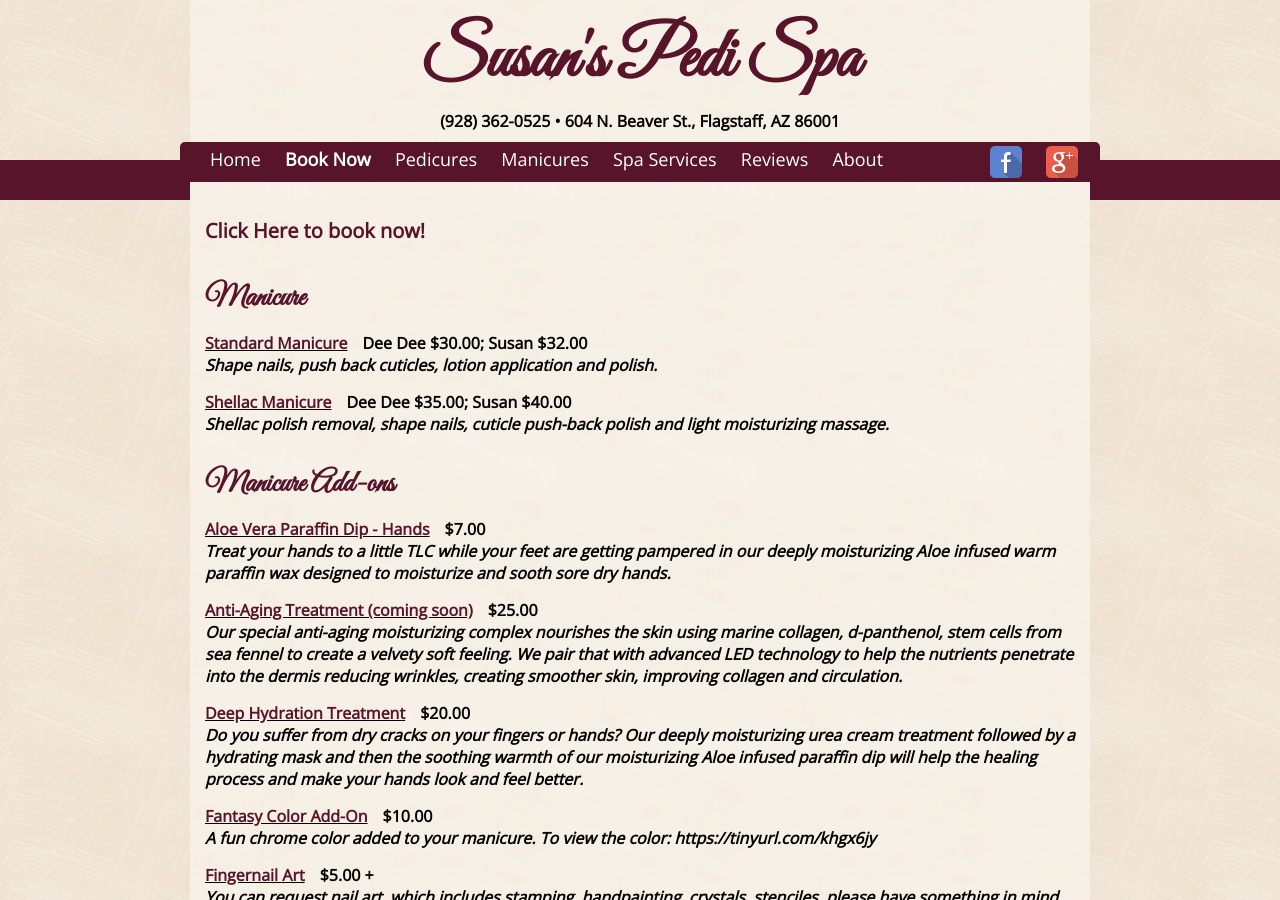
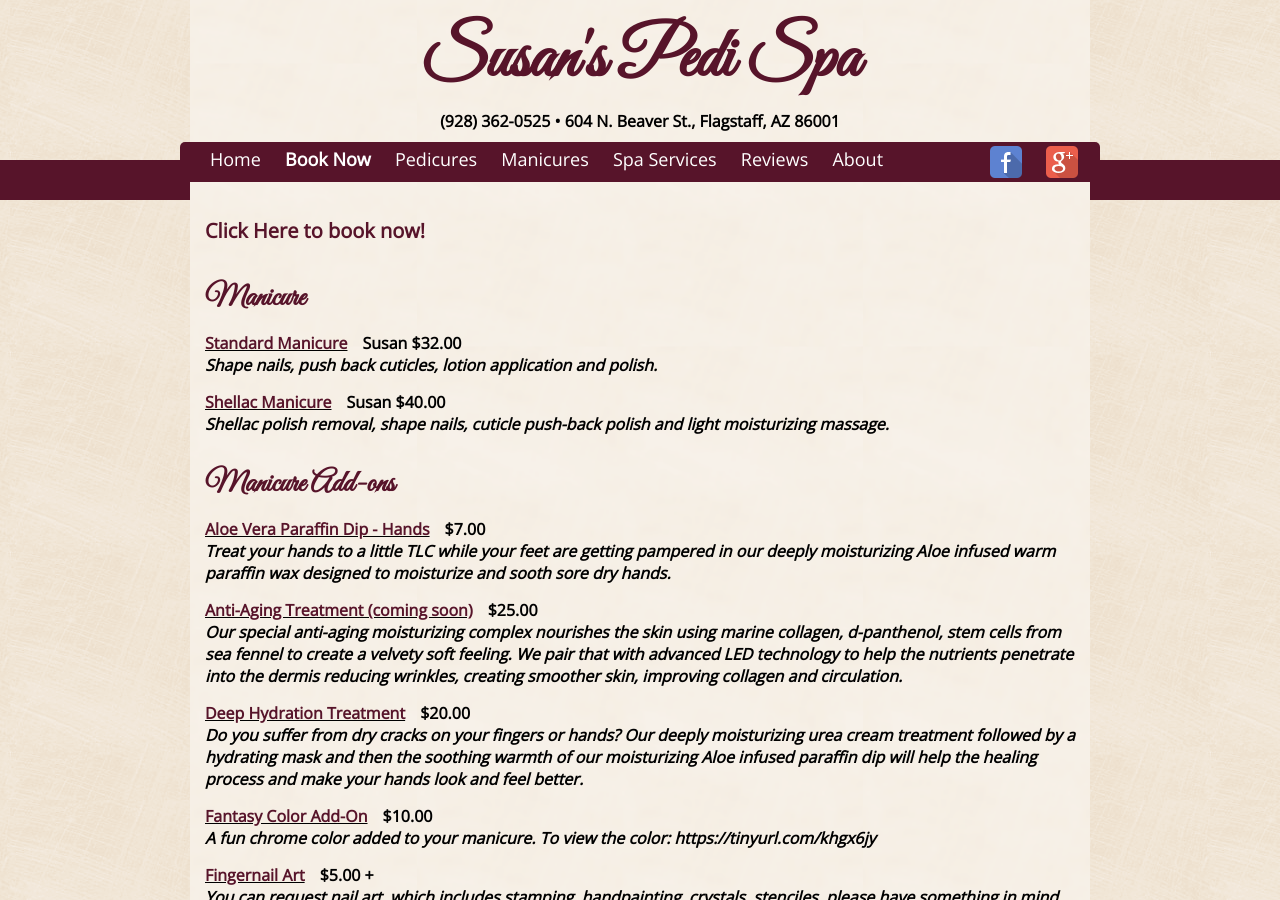
Before and after one commit to susanspedispa/susanspedispa.github.io, a Jekyll site: the page built from menu/manicures.html, in a window 1280 px wide and 900 px high. Built offline with Jekyll 4.4.1, drawn with Linux system fonts in a browser that asks for light colours.

Commit message:
Update manicures.yml

```diff
--- a/_data/manicures.yml
+++ b/_data/manicures.yml
@@ -4,14 +4,14 @@ menu:
     - name: Manicure
       treatments:
         - name: Standard Manicure
-          price: Dee Dee $30.00; Susan $32.00
+          price: Susan $32.00
           prices:
             Leo: $30
             Susan: $32
           description: >
             Shape nails, push back cuticles, lotion application and polish.
         - name: Shellac Manicure
-          price: Dee Dee $35.00; Susan $40.00
+          price: Susan $40.00
           prices:
             Leo: $35
             Susan: $40
```
